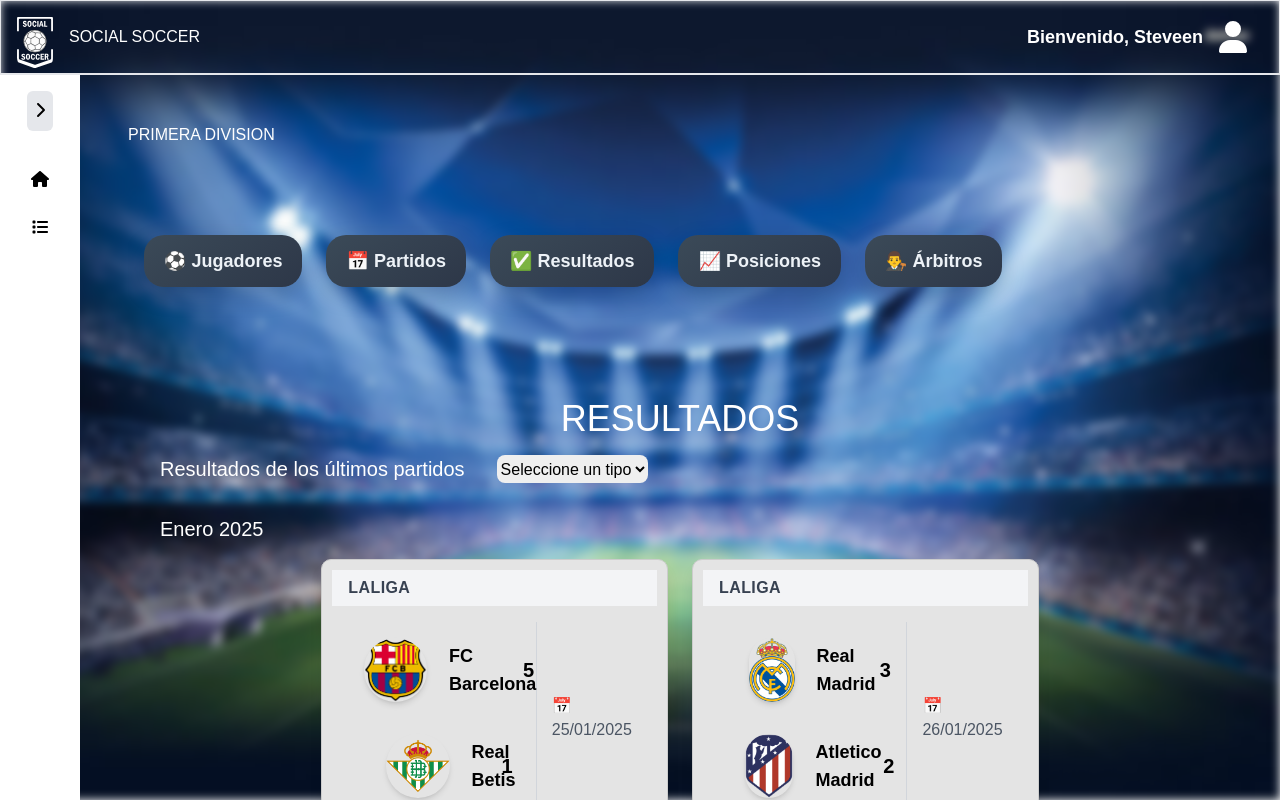
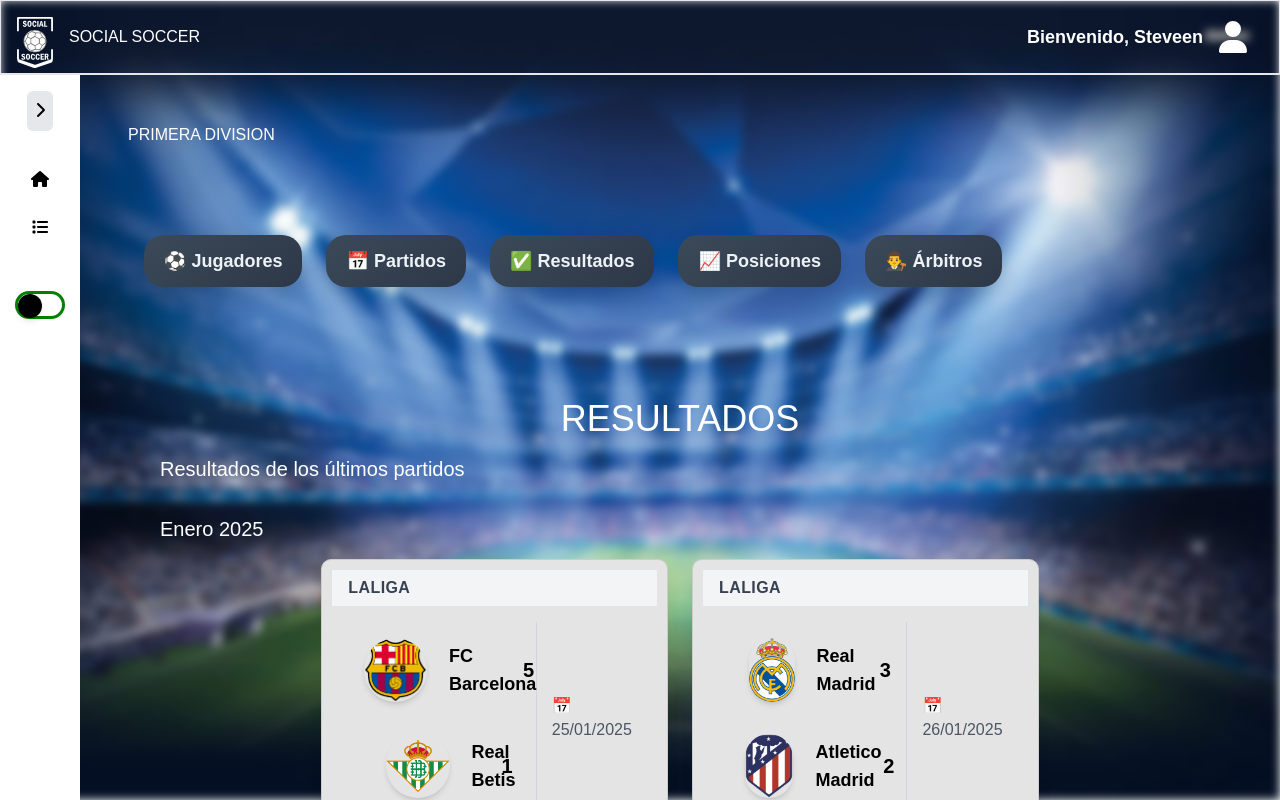
Before and after one commit to Steveen120/socialsoccervue, a Vue app: page /primera-division/resultados in a window 1280 px wide. Built offline with nearby package versions, Linux system fonts and the light colour scheme.

Commit message:
app equipos register resultados tabla seqipos

```diff
--- a/src/App.vue
+++ b/src/App.vue
@@ -80,6 +80,20 @@
             </ul>
           </div>
         </nav>
+         <!-- Botón de modo oscuro -->
+         <div class="flex justify-center">
+              <div class="toggle-wrapper flex items-center gap-2 p-4">
+                <div class="toggle">
+                  <input id="dark-mode-toggle" type="checkbox" v-model="isDarkMode" class="hidden" />
+                    <label for="dark-mode-toggle"
+                    class="w-12 h-6 bg-gray-400 dark:bg-gray-600 rounded-full relative cursor-pointer">
+                    <span
+                      class="block w-6 h-6 bg-black dark:bg-white rounded-full shadow-md transform transition-transform duration-300"
+                      :class="{ 'translate-x-6': isDarkMode }"></span>
+                  </label>
+                </div>
+              </div>
+            </div>
       </div>
 
       <!-- Contenido principal -->
@@ -137,8 +151,7 @@
 
 const handleLogout = () => {
   localStorage.removeItem('token');
-  isLoggedIn.value = false;
-  router.push('/login');
+  router.push('/');
 };
 
 const shouldShowSidebar = computed(() => {
--- a/src/sections/Equipos.vue
+++ b/src/sections/Equipos.vue
@@ -3,7 +3,7 @@
     <header class="header flex-col md:flex-row gap-4 md:gap-0 md:justify-evenly justify-center text-black dark:text-white bg-bg-cards dark:bg-bg-cards-dark">
       <img :src="`./assets/perfil/${nombre}.png`" alt="FC Barcelona" class="logo" />
       <h1>{{ nombre }}</h1>
-      <button class="btn-ver-jugadores p-4">Ver jugadores</button>
+      <button class="btn-ver-jugadores p-4">Ver jugdddddores</button>
     </header>
 
     <!-- <nav class="navigation">
--- a/src/sections/Register.vue
+++ b/src/sections/Register.vue
@@ -3,9 +3,10 @@
     <div class="flex flex-col md:flex-row w-full max-w-5xl bg-white rounded-xl mx-auto shadow-lg overflow-hidden" id="contenedor">
 
       <!-- Sección Izquierda (Formulario) -->
-      <div class="w-full md:w-1/2 p-4 sm:p-8 lg:p-14">
-        <h1 class="text-black text-3xl mb-3 text-center">SOCIAL SOCCER</h1>
-        <p class="mb-4 text-black text-center" id="descripcion">Únete a Social Soccer y vive la pasión del fútbol</p>
+      <div class=" w-full md:w-1/2 p-4 sm:p-8 lg:p-14 text-[#00ffc1] space-y-6 relative bg-cover bg-center bg-no-repeat"
+      style="background-image: url('/src/assets/images/fondo.webp');">
+        <h1 class=" text-3xl mb-3 text-center">SOCIAL SOCCER</h1>
+        <p class="mb-4 text-center" id="descripcion">Únete a Social Soccer y vive la pasión del fútbol</p>
 
         <form @submit.prevent="handleSubmit">
           <div class="grid grid-cols-1 sm:grid-cols-2 gap-4">
@@ -129,16 +130,14 @@
 /* Estilos generales */
 h1 {
   text-align: center;
+
 }
 
 #contenedor{
   margin-top: 5em;
 }
 
-/* Color de la descripción */
-#descripcion {
-  color: rgb(48, 47, 47);
-}
+
 
 /* Estilos del botón */
 #boton-registro {
--- a/src/sections/Resultados.vue
+++ b/src/sections/Resultados.vue
@@ -13,11 +13,6 @@
         </div>
         <div class="flex flex-col md:flex-row gap-4 md:gap-8">
           <span class="text-xl">Resultados de los últimos partidos</span>
-          <select class="dark:bg-bg-cards-dark text-black dark:text-white rounded-lg" name="team" id="team">
-            <option selected disabled>Seleccione un tipo</option>
-            <option>FC Barcelona</option>
-            <option>Real Betis</option>
-          </select>
         </div>
       </div>
       <!-- Itera sobre los grupos de partidos agrupados por mes y año -->
--- a/src/sections/Tabla_completa.vue
+++ b/src/sections/Tabla_completa.vue
@@ -1,9 +1,7 @@
 <template>
   <div class="background overflow-auto">
     <!-- Botón para volver a la tabla de posiciones -->
-    <button v-if="!showTable" @click="goBack" class="p-3 font-bold text-primary-color dark:text-white bg-bg-cards dark:bg-bg-cards-dark rounded-lg cursor-pointer">
-      < Atrás
-    </button>
+
     <!-- Componente de la tabla de posiciones -->
     <Tabla v-if="showTable" :headers="headers" :data="standings" @row-click="handleRowClick" tableType="equipos" />
     <!-- Componente de detalles del equipo seleccionado -->
--- a/src/sections/shared/Equipos.vue
+++ b/src/sections/shared/Equipos.vue
@@ -4,7 +4,7 @@
     <header class="header flex-col md:flex-row gap-4 md:gap-0 md:justify-evenly justify-center text-black dark:text-white bg-gradient-to-r from-[#2d3748] to-[#1a202c] shadow-lg animate__animated animate__fadeIn">
       <img src="@/assets/equipos/LDU.png" alt="FC Barcelona" class="logo transition-transform duration-300 hover:scale-105"/>
       <h1 class="text-3xl font-semibold text-white">{{ nombre }}</h1>
-      <button class="btn-ver-jugadores p-4 transition-all duration-300 hover:bg-[#4a5568] hover:text-white">Ver jugadores</button>
+
     </header>
 
     <!-- Sección principal -->
```
